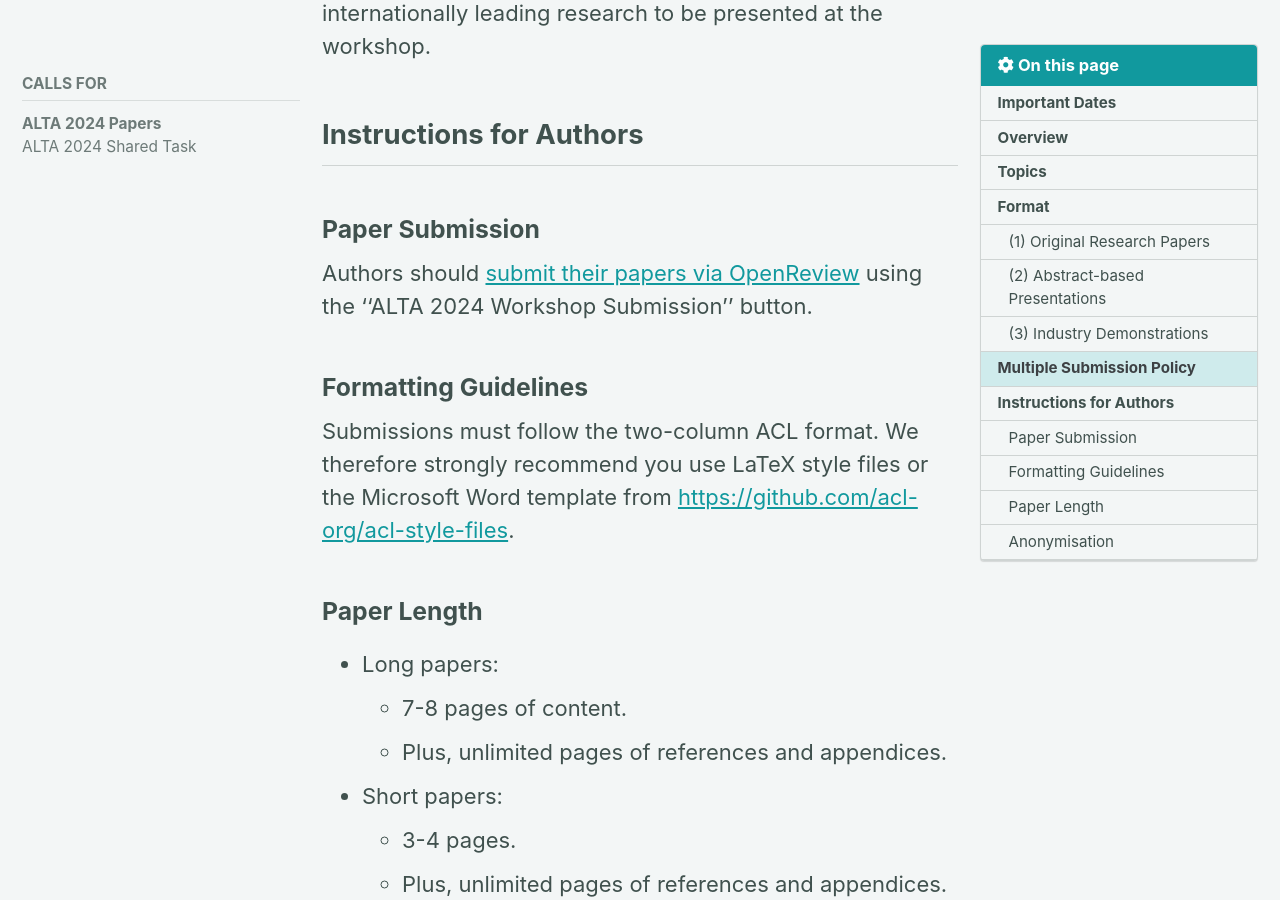
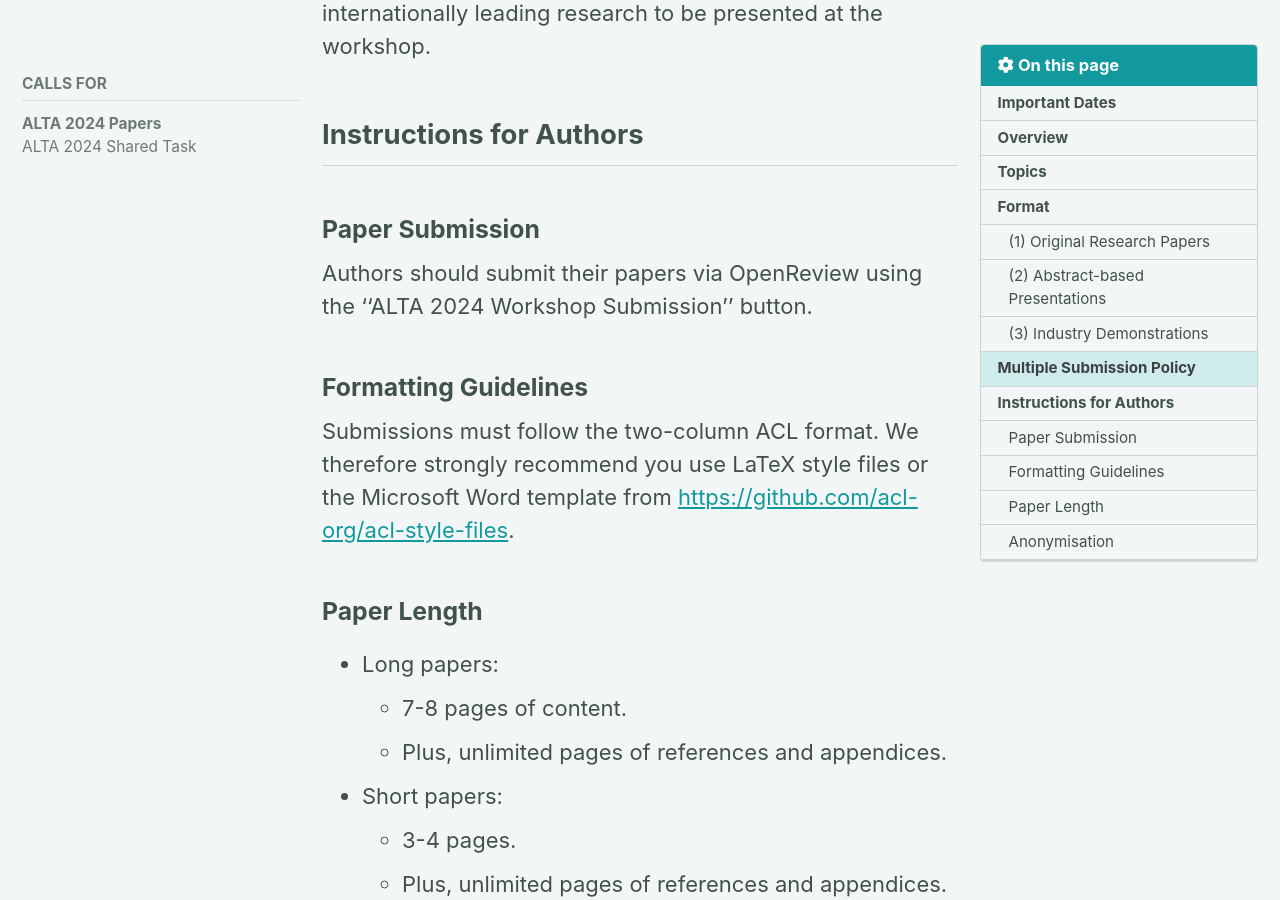
Before and after one commit to jkkummerfeld/alta2025, a Jekyll site: the page built from _pages/calls/papers.md, in a window 1280 px wide and 900 px high, scrolled down 6093 px. Built offline with Jekyll 4.4.1, drawn with Linux system fonts in a browser that asks for light colours; cached includes are drawn as plain includes.

```diff
--- a/_pages/calls/papers.md
+++ b/_pages/calls/papers.md
@@ -87,7 +87,8 @@ Original research papers under review for other publication venues or that you i
 ## Instructions for Authors
 
 ### Paper Submission
-Authors should [submit their papers via OpenReview](https://openreview.net/group?id=ALTA.asn.au/2024/Workshop) using the ''ALTA 2024 Workshop Submission'' button.
+Authors should submit their papers via OpenReview using the ''ALTA 2024 Workshop Submission'' button.
+<!--(https://openreview.net/group?id=ALTA.asn.au/2024/Workshop)-->
 
 ### Formatting Guidelines
 Submissions must follow the two-column ACL format. We therefore strongly recommend you use LaTeX style files or the Microsoft Word template from <https://github.com/acl-org/acl-style-files>.
```
